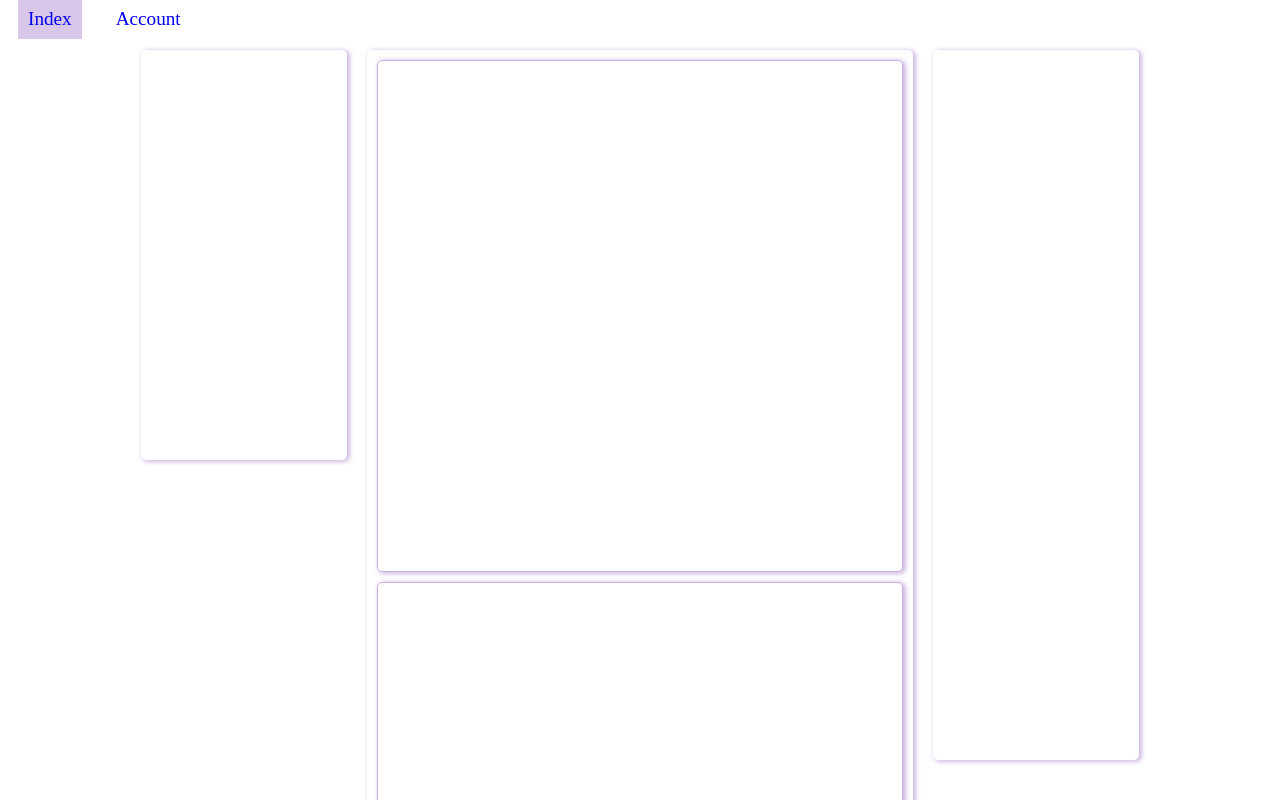
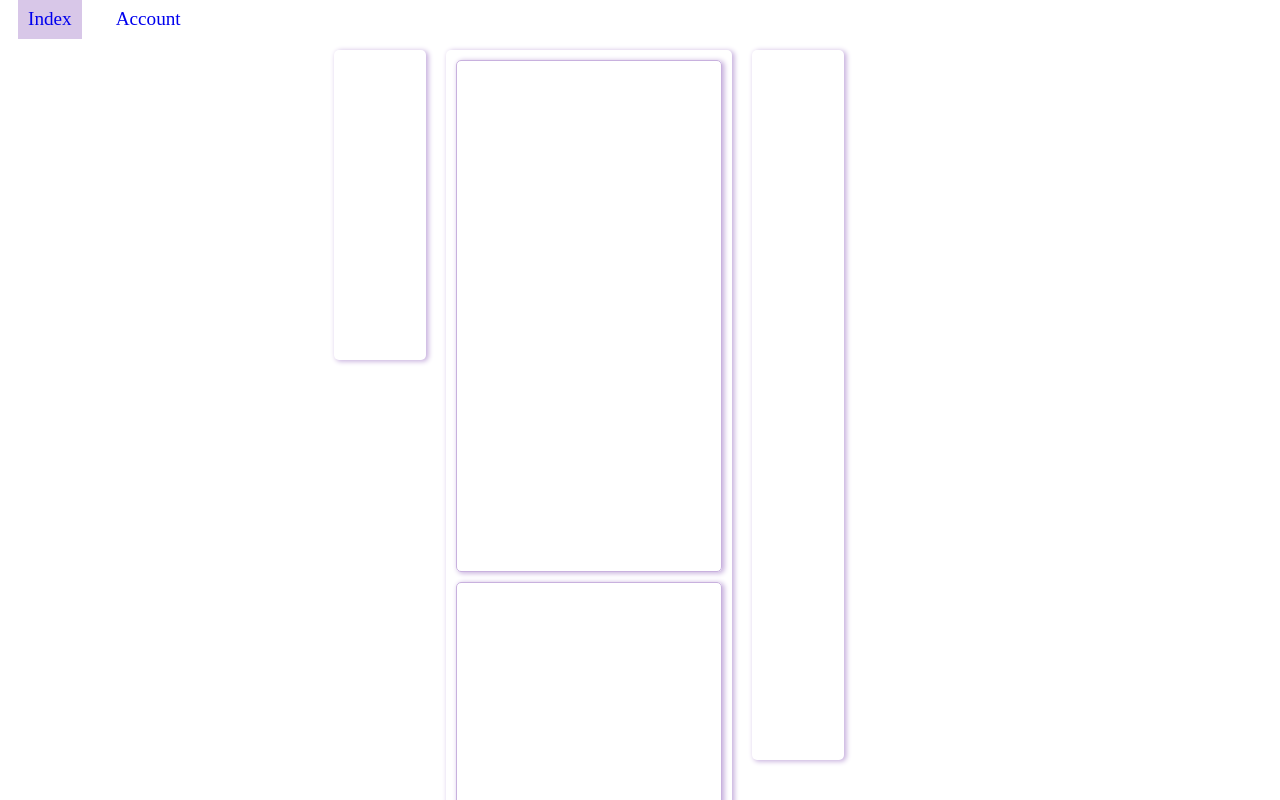
Before and after one commit to thealinivan/css-grid-template, a plain HTML site: page index.html in a window 1280 px wide. Shown: the top 800 px of the page. Drawn offline with Linux system fonts and the light colour scheme.

Commit message:
large screens break point and increase grid definition

```diff
--- a/index.css
+++ b/index.css
@@ -2,25 +2,19 @@
   display: grid;
 }
 .body-grid{
-  grid-template-columns: auto auto auto auto auto auto auto auto auto auto auto;
+  grid-template-columns: auto auto auto auto auto auto auto auto auto auto auto auto;
   grid-column-gap: 20px;
   margin:10px;
   padding:10px;
 }
-.mid-grid{
 
-}
+/* inner items of main */
 .item{
   height: 0 auto;
   padding: 5px;
   border-radius: 5px;
   text-align: center;
   box-shadow: 2px 1px 5px .6px #c8b1de;
-}
-.mid-item{
-  height: 500px;
-  border: 1px solid #c8b1de;
-  margin: 5px;
 }
 
 .left, .right{
@@ -29,21 +23,28 @@
 }
 
 .left{
-  height: 400px;
+  height: 300px;
 }
 .right{
   height: 700px;
 }
 
+/* inner items of mid */
+.mid-item{
+  height: 500px;
+  border: 1px solid #c8b1de;
+  margin: 5px;
+}
+
 /* MOBILE */
 /*dashboard */
 .dash-left{display:none}
-.dash-mid{grid-column: 1/12;}
+.dash-mid{grid-column: 1/13;}
 .dash-right{display:none}
 
 /*myaccount */
 .acc-left{display:none;}
-.acc-mid{grid-column: 1/12;}
+.acc-mid{grid-column: 1/13;}
 .acc-right{display:none;}
 
 
@@ -52,17 +53,17 @@
 and (min-width: 600px){
   /*dashboard */
   .dash-left{display:none}
-  .dash-mid{grid-column: 1/9;}
+  .dash-mid{grid-column: 1/10;}
   .dash-right{
     display:grid;
-    grid-column:9/12
+    grid-column: 10/13
   }
 
   /*myaccount */
   .acc-left{
     display:grid;
     grid-column: 1/4;}
-  .acc-mid{grid-column: 4/12;}
+  .acc-mid{grid-column: 4/13;}
   .acc-right{display:none;}
 }
 
@@ -81,18 +82,28 @@ and (min-width: 1200px){
 .dash-left{
   display: grid;
   grid-column: 2/4;}
-.dash-mid{grid-column: 4/9;}
-.dash-right{grid-column: 9/11;}
+.dash-mid{grid-column: 4/10;}
+.dash-right{grid-column: 10/12;}
 
 /* desktop myaccount */
 .acc-left{grid-column: 2/4;}
-.acc-mid{grid-column: 4/11;}
+.acc-mid{grid-column: 4/12;}
 .acc-right{display:none;}
 }
 
 /* EXTRA LARGE */
 @media screen
-and (min-width: 1800px ){
+and (min-width: 1250px ){
+  /* desktop dashboard */
+  .dash-left{
+    display: grid;
+    grid-column: 4/5;}
+  .dash-mid{grid-column: 5/8;}
+  .dash-right{grid-column: 8/9;}
+
+  .acc-left{grid-column: 4/5;}
+  .acc-mid{grid-column: 5/9;}
+  .acc-right{display:none;}
 
 }
 
--- a/index.html
+++ b/index.html
@@ -12,7 +12,7 @@
 
         <div class="item left dash-left"></div>
         <div class="item mid dash-mid">
-            <div class="grid-container mid-grid">
+            <div class="grid-container">
                 <div class="item mid-item item-1"></div>
                 <div class="item mid-item item-2"></div>
                 <div class="item mid-item item-3"></div>
```
Also changed, not shown: account.html (+1 -1 lines).
